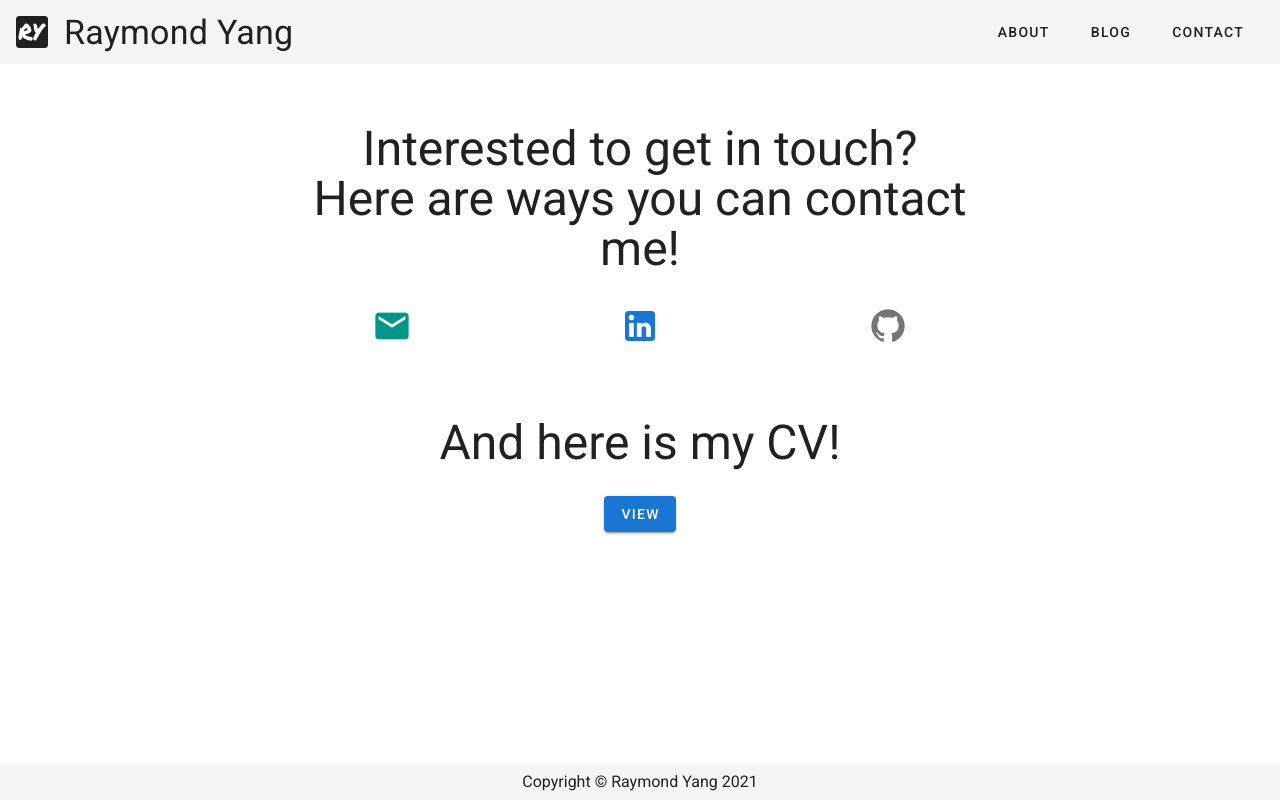
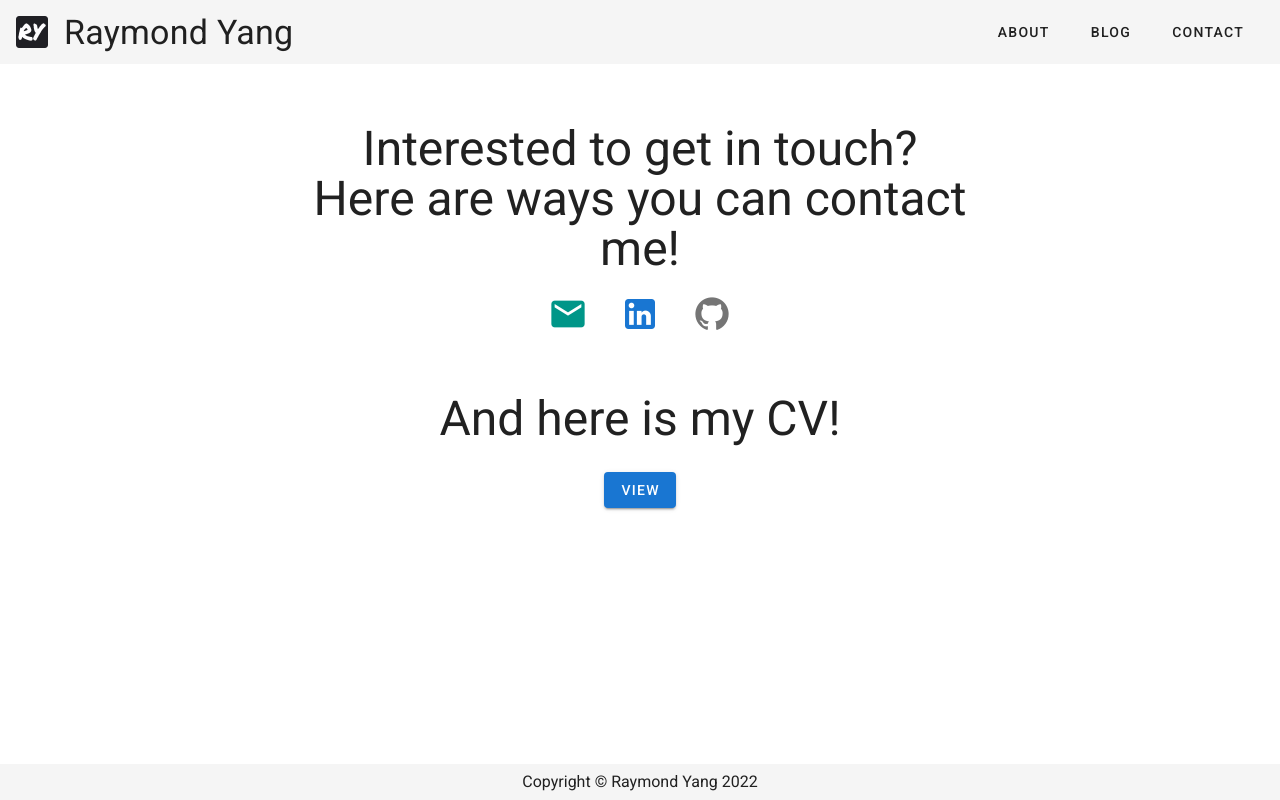
Before and after one commit to Ray2126/personal-website, a Vue app: page /contact in a window 1280 px wide. Built offline with nearby package versions, Linux system fonts and the light colour scheme.

Commit message:
Update copyright year, fix social links spacing

```diff
--- a/src/App.vue
+++ b/src/App.vue
@@ -79,7 +79,7 @@
       app
       class="d-flex justify-center"
     >
-      Copyright &copy; Raymond Yang 2021
+      Copyright &copy; Raymond Yang 2022
     </v-footer>
   </v-app>
 </template>
--- a/src/views/Contact.vue
+++ b/src/views/Contact.vue
@@ -8,7 +8,7 @@
       Here are ways you can contact me!
     </v-row>
     <v-row class="d-flex justify-center mb-15">
-      <v-col class="d-flex justify-center">
+      <div class="mx-4">
         <a
           id="send-email-button"
           href="mailto:raymondyang@outlook.co.nz"
@@ -21,8 +21,8 @@
             mdi-email
           </v-icon>
         </a>
-      </v-col>
-      <v-col class="d-flex justify-center">
+      </div>
+      <div class="mx-4">
         <a
           id="linked-in-button"
           href="https://www.linkedin.com/in/raymond-yang-96365419a/"
@@ -35,8 +35,8 @@
             mdi-linkedin
           </v-icon>
         </a>
-      </v-col>
-      <v-col class="d-flex justify-center">
+      </div>
+      <div class="mx-4">
         <a
           id="github-button"
           href="https://github.com/Ray2126"
@@ -48,7 +48,7 @@
             mdi-github
           </v-icon>
         </a>
-      </v-col>
+      </div>
     </v-row>
     <v-row
       class="text-h5 text-sm-h4 text-md-h3 d-flex justify-center mb-5"
```
